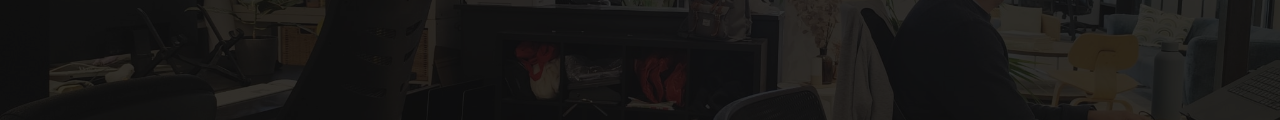
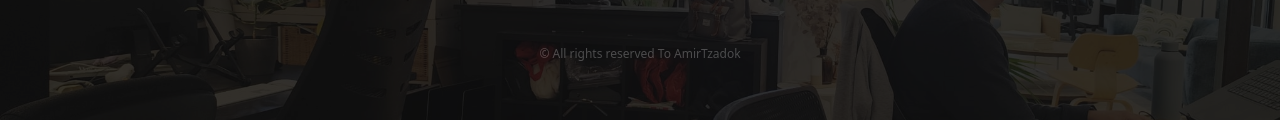
Before and after one commit to amirtzadok/lite-compression, a website built with Vite: page index.html in a window 1280 px wide. Shown: the part 371-491 px from the top of the page. Built offline with nearby package versions, Linux system fonts and the light colour scheme.

Commit message:
feat: footer — © All rights reserved To AmirTzadok

```diff
--- a/index.html
+++ b/index.html
@@ -87,6 +87,9 @@
     </section>
 
   </div>
+
+  <footer>© All rights reserved To AmirTzadok</footer>
+
   <script type="module" src="/src/main.js"></script>
 </body>
 </html>
--- a/style.css
+++ b/style.css
@@ -220,6 +220,14 @@ header h1 { font-size: 28px; font-weight: 700; }
 }
 .download-btn:hover { background: var(--accent-hover); }
 
+/* Footer */
+footer {
+  text-align: center;
+  color: var(--text-dim);
+  font-size: 12px;
+  padding: 32px 0 8px;
+}
+
 /* Responsive */
 @media (max-width: 480px) {
   .preview-panels { flex-direction: column; }
```
